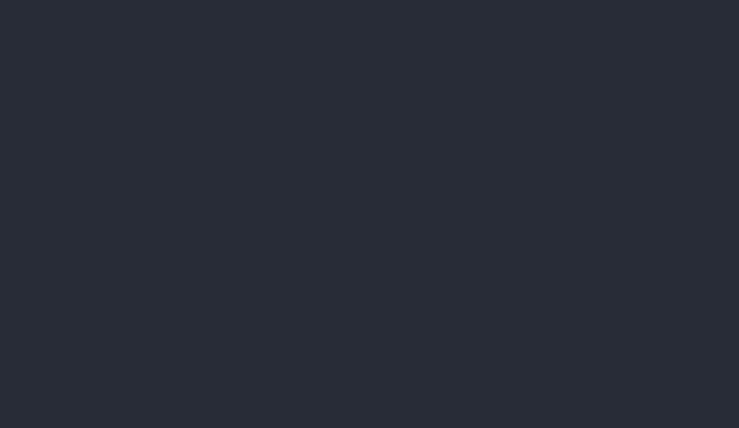
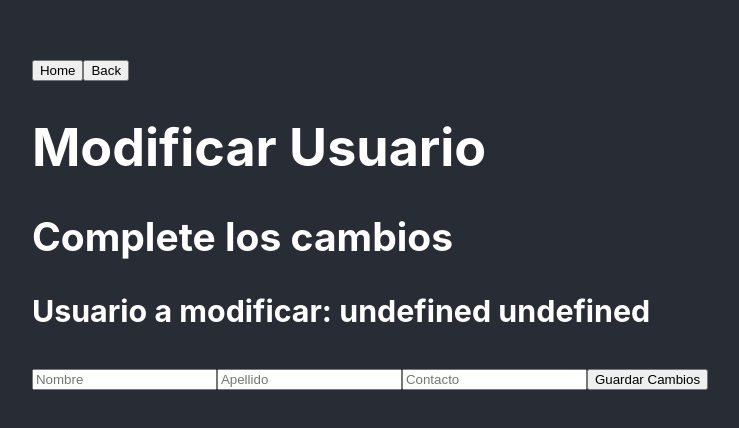
Before and after one commit to FrancoMCuello/FrontSocios, a React (Create React App) app: page /changeUser in a window 1280 px wide. Before the commit this address had no page. Shown: the part 180-608 px from the top of the page, without its empty margins (270-1009 px from the left). Built offline with nearby package versions, Linux system fonts and the light colour scheme.

Commit message:
se agrego botones dinamicos para poder modificiar y eliminar: vehiculos, usuarios y registros

```diff
--- a/src/App.js
+++ b/src/App.js
@@ -5,6 +5,8 @@ import NewRegister from "./components/NewRegister";
 import Register from "./components/Register";
 import ViewVehiculo from "./components/ViewVehiculo";
 import ViewUser from "./components/ViewUser";
+import ChangeVehiculo from "./components/ChangeVehiculo";
+import ChangeUser from "./components/ChangeUser";
 
 /* const apiURL = "https://localhost:3000"; */
 
@@ -18,6 +20,8 @@ function App() {
           <Route path="/register" element={<Register />} />
           <Route path="/viewVehiculo" element={<ViewVehiculo />} />
           <Route path="/viewUser" element={<ViewUser />} />
+          <Route path="/changeVehiculo" element={<ChangeVehiculo />} />
+          <Route path="/changeUser" element={<ChangeUser />} />
         </Routes>
       </BrowserRouter>
     </div>
--- /dev/null
+++ b/src/components/ChangeUser.js
@@ -0,0 +1,94 @@
+import React, { useState } from "react";
+import { useNavigate, useLocation } from "react-router-dom";
+import axios from "axios";
+
+function ChangeUser() {
+  const apiURL = "http://localhost:3000";
+
+  const navigate = useNavigate(); // para navegar
+  const location = useLocation(); // para obtener estado
+  const selectUser = location?.state?.user;
+
+  const navigateHome = () => {
+    navigate("/");
+  };
+  const navigateBack = () => {
+    navigate("/viewUser");
+  };
+
+  const [user, setUser] = useState({
+    nombre: selectUser?.nombre || "",
+    apellido: selectUser?.apellido || "",
+    contacto: selectUser?.contacto || "",
+  });
+
+  console.log(user);
+
+  const handleChange = (e) => {
+    const { name, value } = e.target;
+    setUser((prevState) => ({
+      ...prevState,
+      [name]: value,
+    }));
+  };
+
+  const handleSubmit = async (e) => {
+    e.preventDefault();
+
+    try {
+      const response = await axios.put(`${apiURL}/user/${selectUser.id}`, user);
+      console.log("Usuario modificado con exito: ", response.data);
+      alert("Modificacion con exito");
+
+      setTimeout(() => {
+        navigate("/viewUser");
+      }, 1000);
+    } catch (error) {
+      console.log("Error: ", error);
+      alert("Error al modificar el usuario. Por favor, inténtelo de nuevo.");
+    }
+  };
+
+  return (
+    <>
+      <div className="modificarUsuario">
+        <button onClick={navigateHome}>Home</button>
+        <button onClick={navigateBack}>Back</button>
+        <h1>Modificar Usuario</h1>
+        <form onSubmit={handleSubmit}>
+          <h2>Complete los cambios</h2>
+
+          <h3>{`Usuario a modificar: ${selectUser?.nombre} ${selectUser?.apellido}`}</h3>
+          <input
+            type="text"
+            name="nombre"
+            placeholder="Nombre"
+            value={user.nombre}
+            onChange={handleChange}
+            required
+          />
+          <input
+            type="text"
+            name="apellido"
+            placeholder="Apellido"
+            value={user.apellido}
+            onChange={handleChange}
+            required
+          />
+          <input
+            type="text"
+            name="contacto"
+            placeholder="Contacto"
+            value={user.contacto}
+            onChange={handleChange}
+            required
+          />
+
+          <button type="submit">Guardar Cambios</button>
+        </form>
+      </div>
+    </>
+  );
+}
+
+export default ChangeUser;
--- /dev/null
+++ b/src/components/ChangeVehiculo.js
@@ -0,0 +1,97 @@
+import React, { useState } from "react";
+import { useNavigate, useLocation } from "react-router-dom";
+import axios from "axios";
+
+function ChangeVehiculo() {
+  const apiURL = "http://localhost:3000";
+
+  const navigate = useNavigate(); // para navegar
+  const location = useLocation(); // para obtener estado
+  const selectVehiculo = location?.state?.vehiculo;
+
+  const navigateHome = () => {
+    navigate("/");
+  };
+  const navigateBack = () => {
+    navigate("/viewVehiculo");
+  };
+
+  const [vehiculo, setVehiculo] = useState({
+    patente: selectVehiculo?.patente || "",
+    modelo: selectVehiculo?.modelo || "",
+    marca: selectVehiculo?.marca || "",
+  });
+
+  console.log(vehiculo);
+
+  const handleChange = (e) => {
+    const { name, value } = e.target;
+    setVehiculo((prevState) => ({
+      ...prevState,
+      [name]: value,
+    }));
+  };
+
+  const handleSubmit = async (e) => {
+    e.preventDefault();
+
+    try {
+      const response = await axios.put(
+        `${apiURL}/vehiculos/${selectVehiculo.id}`,
+        vehiculo
+      );
+      console.log("Vehiculo modificado con exito: ", response.data);
+      alert("Modificacion con exito");
+
+      setTimeout(() => {
+        navigate("/viewVehiculo");
+      }, 1000);
+    } catch (error) {
+      console.log("Error: ", error);
+      alert("Error al modificar el vehículo. Por favor, inténtelo de nuevo.");
+    }
+  };
+
+  return (
+    <>
+      <div className="modificarVehiculo">
+        <button onClick={navigateHome}>Home</button>
+        <button onClick={navigateBack}>Back</button>
+        <h1>Modificar Vehiculo</h1>
+        <form onSubmit={handleSubmit}>
+          <h2>Complete los cambios</h2>
+
+          <h3>{`Vehículo a modificar: ${selectVehiculo?.patente}`}</h3>
+          <input
+            type="text"
+            name="patente"
+            placeholder="Patente"
+            value={vehiculo.patente}
+            onChange={handleChange}
+            required
+          />
+          <input
+            type="text"
+            name="marca"
+            placeholder="Marca"
+            value={vehiculo.marca}
+            onChange={handleChange}
+            required
+          />
+          <input
+            type="text"
+            name="modelo"
+            placeholder="Modelo"
+            value={vehiculo.modelo}
+            onChange={handleChange}
+            required
+          />
+
+          <button type="submit">Guardar Cambios</button>
+        </form>
+      </div>
+    </>
+  );
+}
+
+export default ChangeVehiculo;
--- a/src/components/Home.js
+++ b/src/components/Home.js
@@ -2,12 +2,28 @@ import { useEffect, useState } from "react";
 import Nav from "./Nav";
 import { FaCircle } from "react-icons/fa";
 import styled from "styled-components";
+import axios from "axios";
 
 function Home() {
   // Logica
   const [registros, setRegistros] = useState([]);
 
   const apiURL = "http://localhost:3000";
+
+  const deleteR = async (registro) => {
+    try {
+      const response = await axios.delete(`${apiURL}/registros/${registro.id}`);
+      console.log("Registro eliminado con exito: ", response.data);
+      alert("Se elimino registro con exito");
+
+      setTimeout(() => {
+        window.location.reload();
+      }, 500);
+    } catch (error) {
+      console.log("Error: ", error);
+      alert("Error al eliminar el registro.");
+    }
+  };
 
   useEffect(() => {
     Promise.all([
@@ -69,6 +85,9 @@ function Home() {
                 <StyledTd>{registro.vehiculo?.patente}</StyledTd>
                 <StyledTd>{registro.vehiculo?.user?.nombre}</StyledTd>
                 <StyledTd>{registro.vehiculo?.user?.apellido}</StyledTd>
+                <td>
+                  <button onClick={() => deleteR(registro)}>Eliminar</button>
+                </td>
               </tr>
             ))}
           </tbody>
--- a/src/components/ViewUser.js
+++ b/src/components/ViewUser.js
@@ -1,6 +1,7 @@
 import { useState, useEffect } from "react";
 import { useNavigate } from "react-router-dom";
 import styled from "styled-components";
+import axios from "axios";
 
 function ViewUser() {
   const [users, setUsers] = useState([]);
@@ -11,6 +12,25 @@ function ViewUser() {
 
   const navigateHome = () => {
     navigate("/");
+  };
+
+  const modificarU = (user) => {
+    navigate("/changeUser", { state: { user } });
+  };
+
+  const deleteU = async (user) => {
+    try {
+      const response = await axios.delete(`${apiURL}/user/${user.id}`);
+      console.log("Usuario eliminado con exito: ", response.data);
+      alert("Se elimino usuario con exito");
+
+      setTimeout(() => {
+        window.location.reload();
+      }, 500);
+    } catch (error) {
+      console.log("Error: ", error);
+      alert("Error al eliminar el usuario.");
+    }
   };
 
   useEffect(() => {
@@ -44,6 +64,12 @@ function ViewUser() {
                 <StyledTd>{user.nombre}</StyledTd>
                 <StyledTd>{user.apellido}</StyledTd>
                 <StyledTd>{user.contacto}</StyledTd>
+                <td>
+                  <button onClick={() => modificarU(user)}>Modificar</button>
+                </td>
+                <td>
+                  <button onClick={() => deleteU(user)}>Eliminar</button>
+                </td>
               </tr>
             ))}
           </tbody>
--- a/src/components/ViewVehiculo.js
+++ b/src/components/ViewVehiculo.js
@@ -1,6 +1,7 @@
 import { useState, useEffect } from "react";
 import { useNavigate } from "react-router-dom";
 import styled from "styled-components";
+import axios from "axios";
 
 function ViewVehiculo() {
   const [vehiculos, setVehiculos] = useState([]);
@@ -11,6 +12,25 @@ function ViewVehiculo() {
 
   const navigateHome = () => {
     navigate("/");
+  };
+
+  const modificarV = (vehiculo) => {
+    navigate("/changeVehiculo", { state: { vehiculo } });
+  };
+
+  const deleteV = async (vehiculo) => {
+    try {
+      const response = await axios.delete(`${apiURL}/vehiculos/${vehiculo.id}`);
+      console.log("Vehiculo eliminado con exito: ", response.data);
+      alert("Se elimino vehiculo con exito");
+
+      setTimeout(() => {
+        window.location.reload();
+      }, 500);
+    } catch (error) {
+      console.log("Error: ", error);
+      alert("Error al eliminar el vehículo.");
+    }
   };
 
   useEffect(() => {
@@ -52,6 +72,14 @@ function ViewVehiculo() {
                 <StyledTd>{vehiculo.user?.nombre}</StyledTd>
                 <StyledTd>{vehiculo.user?.apellido}</StyledTd>
                 <StyledTd>{vehiculo.user?.contacto}</StyledTd>
+                <td>
+                  <button onClick={() => modificarV(vehiculo)}>
+                    Modificar
+                  </button>
+                </td>
+                <td>
+                  <button onClick={() => deleteV(vehiculo)}>Eliminar</button>
+                </td>
               </tr>
             ))}
           </tbody>
```
